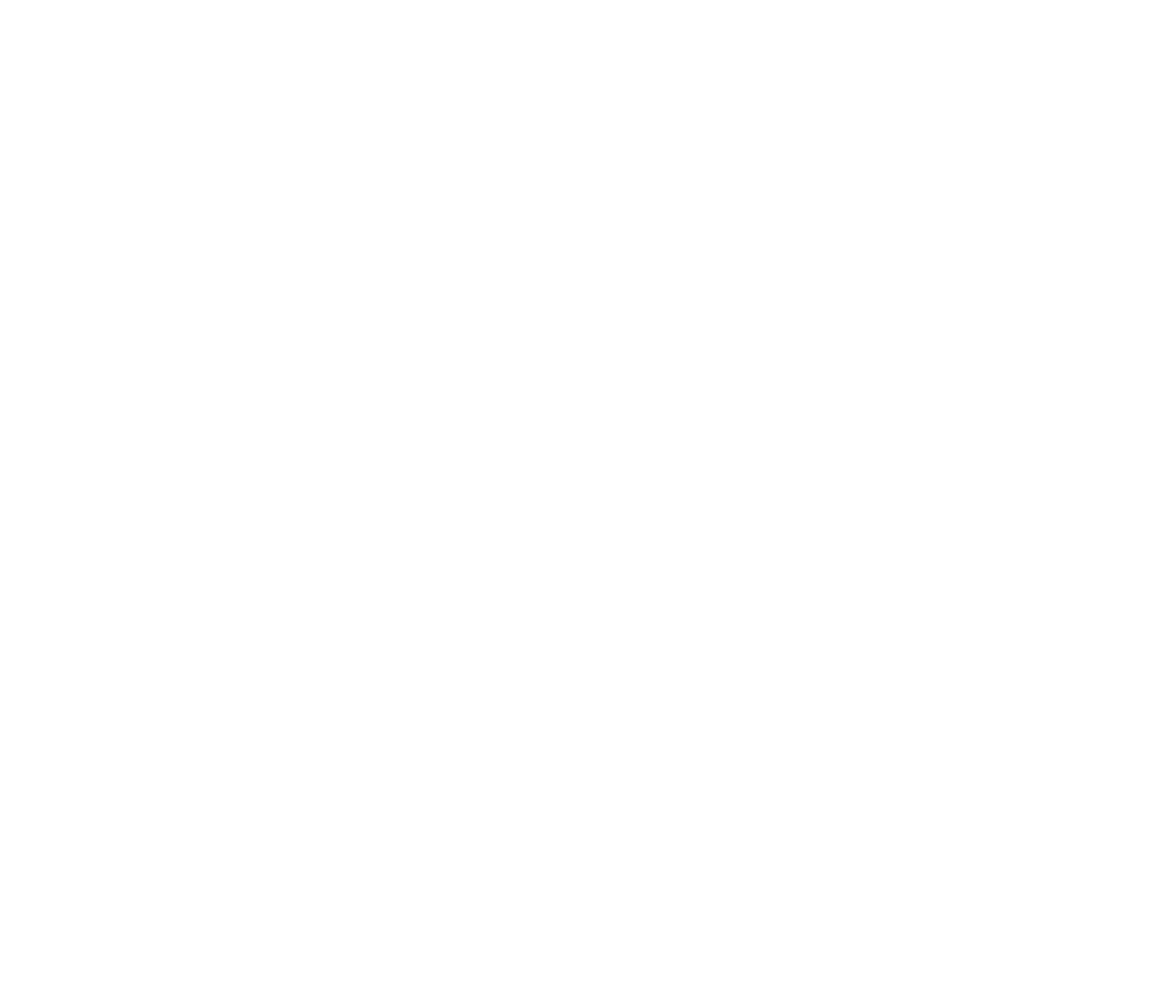
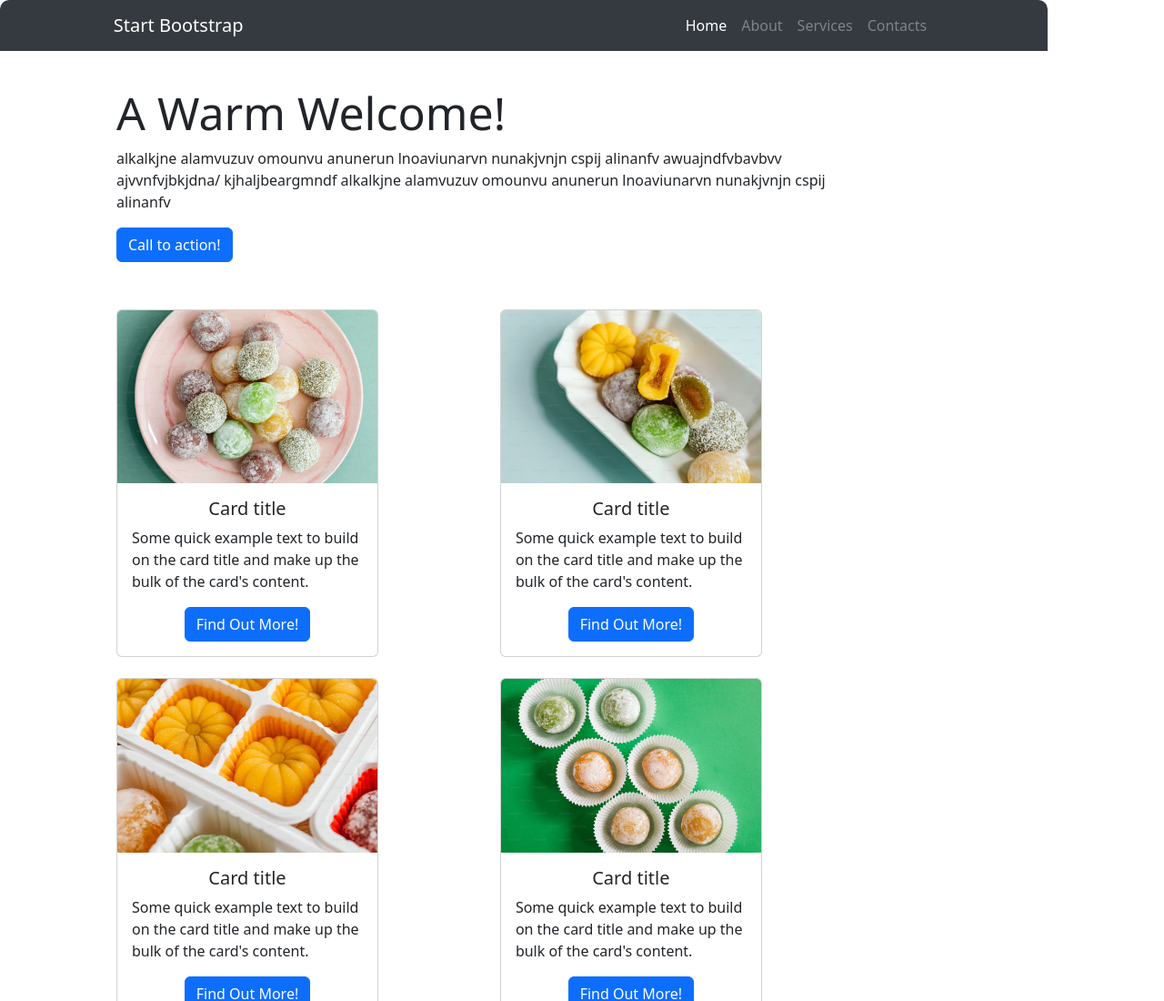
Before and after one commit to Rasalila/bootstrap_first, a plain HTML site: page index.html in a window 1280 px wide. Shown: the top 1100 px of the page at 91% size. Before the commit the page ends 800 px from the top, so only its background shows below. Drawn offline with Linux system fonts and the light colour scheme.

Commit message:
sending_file_first_done

```diff
--- a/assets/style.css
+++ b/assets/style.css
@@ -0,0 +1,91 @@
+/* navigation */
+.bg-body-tertiary {
+  width: 90%;
+  min-height: 30px;
+  background-color: #343a40 !important;
+  border-radius: 10px 10px 0 0 !important;
+}
+.navbar-brand {
+  color: white !important;
+  margin-left: 10%;
+}
+.navbar-nav .nav-link.active,
+.navbar-nav .nav-link.show {
+  color: #fff;
+}
+.nav-link {
+  color: #808386;
+}
+.nav-link.disabled,
+.nav-link:disabled {
+  color: #808386;
+}
+.navbar-toggler {
+  padding-right: 10%;
+}
+
+.collapse navbar-collapse {
+  display: flex;
+  justify-content: flex-end !important;
+  margin-right: 10%;
+}
+
+/* main */
+.main {
+  width: 80%;
+  margin: auto;
+  margin-top: 3%;
+}
+.main_div {
+  width: 80%;
+}
+.main_h1 {
+  font-size: 50px;
+}
+
+/* cards */
+.main_div_imgs {
+  width: 80%;
+  display: grid;
+  grid-template-columns: repeat(auto-fill, minmax(260px, 1fr));
+  min-width: 10%;
+  min-height: 10%;
+  grid-gap: 3%;
+  margin-top: 5%;
+}
+.card-body {
+  display: flex;
+  flex-direction: column;
+  align-items: center;
+}
+/* footer */
+.footer {
+  display: flex;
+  justify-content: center;
+  align-items: center;
+  width: 90%;
+  min-height: 90px;
+  margin-top: 2%;
+  background-color: #343a40;
+  border-radius: 0 0 10px 10px;
+}
+
+.footer_p {
+  margin-top: 3%;
+  margin-bottom: 1.5%;
+}
+
+@media (min-width: 992px) {
+  .navbar-expand-lg .navbar-collapse {
+    display: flex !important;
+    flex-basis: auto;
+    justify-content: end;
+    margin-right: 10%;
+  }
+}
+@media (max-width: 992) {
+  .main_div {
+    width: 50%;
+    margin: auto;
+  }
+}
--- a/index.html
+++ b/index.html
@@ -3,7 +3,156 @@
   <head>
     <meta charset="UTF-8" />
     <meta name="viewport" content="width=device-width, initial-scale=1.0" />
+    <link
+      href="assets/bootstrap/bootstrap.min.css"
+      rel="stylesheet"
+      integrity="sha384-QWTKZyjpPEjISv5WaRU9OFeRpok6YctnYmDr5pNlyT2bRjXh0JMhjY6hW+ALEwIH"
+      crossorigin="anonymous"
+    />
+    <link rel="stylesheet" href="assets/style.css" />
     <title>Document</title>
   </head>
-  <body></body>
+
+  <body>
+    <!-- header -->
+    <header class="conteiner header">
+      <nav class="navbar navbar-expand-lg bg-body-tertiary">
+        <div class="container-fluid">
+          <a class="navbar-brand">Start Bootstrap</a>
+          <button
+            class="navbar-toggler"
+            type="button"
+            data-bs-toggle="collapse"
+            data-bs-target="#navbarNav"
+            aria-controls="navbarNav"
+            aria-expanded="false"
+            aria-label="Toggle navigation"
+          >
+            <span class="navbar-toggler-icon"></span>
+          </button>
+          <div class="collapse navbar-collapse" id="navbarNav">
+            <ul class="navbar-nav">
+              <li class="nav-item">
+                <a class="nav-link active" aria-current="page" href="#">Home</a>
+              </li>
+              <li class="nav-item">
+                <a class="nav-link" href="#">About</a>
+              </li>
+              <li class="nav-item">
+                <a class="nav-link" href="#">Services</a>
+              </li>
+              <li class="nav-item">
+                <a class="nav-link" aria-disabled="true">Contacts</a>
+              </li>
+            </ul>
+          </div>
+        </div>
+      </nav>
+    </header>
+    <main class="main">
+      <div class="main_div">
+        <h1 class="main_h1 fw-normal">A Warm Welcome!</h1>
+        <p class="p_main">
+          alkalkjne alamvuzuv omounvu anunerun lnoaviunarvn nunakjvnjn cspij
+          alinanfv awuajndfvbavbvv ajvvnfvjbkjdna/ kjhaljbeargmndf alkalkjne
+          alamvuzuv omounvu anunerun lnoaviunarvn nunakjvnjn cspij alinanfv
+        </p>
+        <button type="button" class="btn btn-primary">Call to action!</button>
+      </div>
+
+      <!-- cards -->
+
+      <div class="main_div_imgs row">
+        <div class="col-sm-3">
+          <div class="card" style="width: 18rem">
+            <img
+              src="assets/img/photo-1528732789919-d00668b81f01.avif"
+              class="card-img-top"
+              alt="сладости"
+            />
+            <div class="card-body">
+              <h5 class="card-title">Card title</h5>
+              <p class="card-text">
+                Some quick example text to build on the card title and make up
+                the bulk of the card's content.
+              </p>
+              <a href="#" class="btn btn-primary">Find Out More!</a>
+            </div>
+          </div>
+        </div>
+
+        <div class="col-sm-3">
+          <div class="card" style="width: 18rem">
+            <img
+              src="assets/img/premium_photo-1700830647540-32d53f1988de.avif"
+              class="card-img-top"
+              alt="ещё сладости"
+            />
+            <div class="card-body">
+              <h5 class="card-title">Card title</h5>
+              <p class="card-text">
+                Some quick example text to build on the card title and make up
+                the bulk of the card's content.
+              </p>
+              <a href="#" class="btn btn-primary">Find Out More!</a>
+            </div>
+          </div>
+        </div>
+
+        <div class="col-sm-3">
+          <div class="card" style="width: 18rem">
+            <img
+              src="assets/img/premium_photo-1700830647804-4543379058d9.avif"
+              class="card-img-top"
+              alt="тут другие сладости"
+            />
+            <div class="card-body">
+              <h5 class="card-title">Card title</h5>
+              <p class="card-text">
+                Some quick example text to build on the card title and make up
+                the bulk of the card's content.
+              </p>
+              <a href="#" class="btn btn-primary">Find Out More!</a>
+            </div>
+          </div>
+        </div>
+
+        <div class="col-sm-3">
+          <div class="card" style="width: 18rem">
+            <img
+              src="assets/img/premium_photo-1700830647862-97c9df043b06.avif"
+              class="card-img-top"
+              alt="сладости на зелёном фоне"
+            />
+            <div class="card-body">
+              <h5 class="card-title">Card title</h5>
+              <p class="card-text">
+                Some quick example text to build on the card title and make up
+                the bulk of the card's content.
+              </p>
+              <a href="#" class="btn btn-primary">Find Out More!</a>
+            </div>
+          </div>
+        </div>
+      </div>
+    </main>
+
+    <!-- footer -->
+    <footer class="footer">
+      <p class="footer_p text-light">Copyright @ Your Website 2019</p>
+    </footer>
+
+    <!-- картинка домашки -->
+    <div>
+      <img
+        src="https://fs-thb02.getcourse.ru/fileservice/file/thumbnail/h/dae60ecb9b9fb57cd325b6d4c5769453.png/s/s1200x/a/726631/sc/301"
+        alt="дз"
+      />
+    </div>
+    <script
+      src="assets/bootstrap/bootstrap.min.js"
+      integrity="sha384-YvpcrYf0tY3lHB60NNkmXc5s9fDVZLESaAA55NDzOxhy9GkcIdslK1eN7N6jIeHz"
+      crossorigin="anonymous"
+    ></script>
+  </body>
 </html>
```
Also changed, not shown: assets/bootstrap/bootstrap.min.css (added), assets/bootstrap/bootstrap.min.js (added), assets/img/photo-1528732789919-d00668b81f01.avif (added), assets/img/premium_photo-1700830647540-32d53f1988de.avif (added), assets/img/premium_photo-1700830647804-4543379058d9.avif (added), assets/img/premium_photo-1700830647862-97c9df043b06.avif (added), assets/img/premium_photo-1700830647862-97c9df043b077.avif (added).
